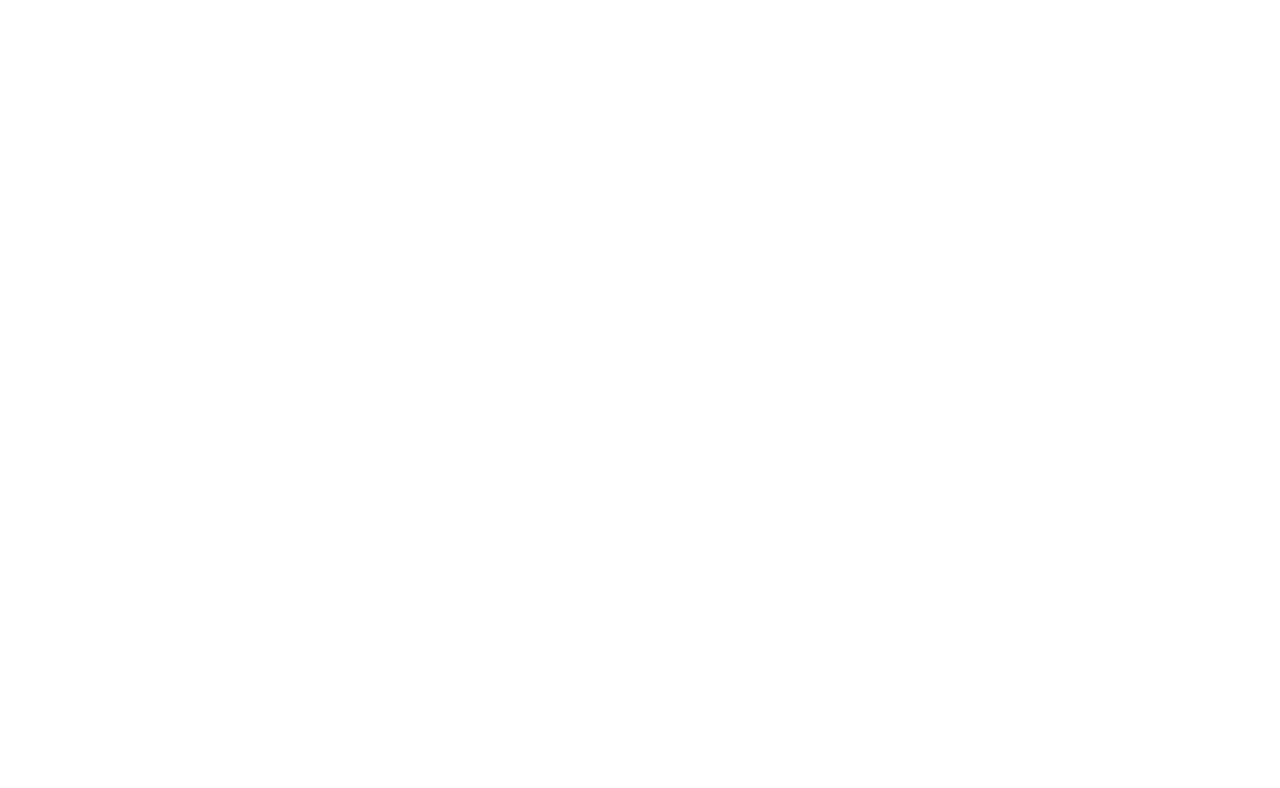
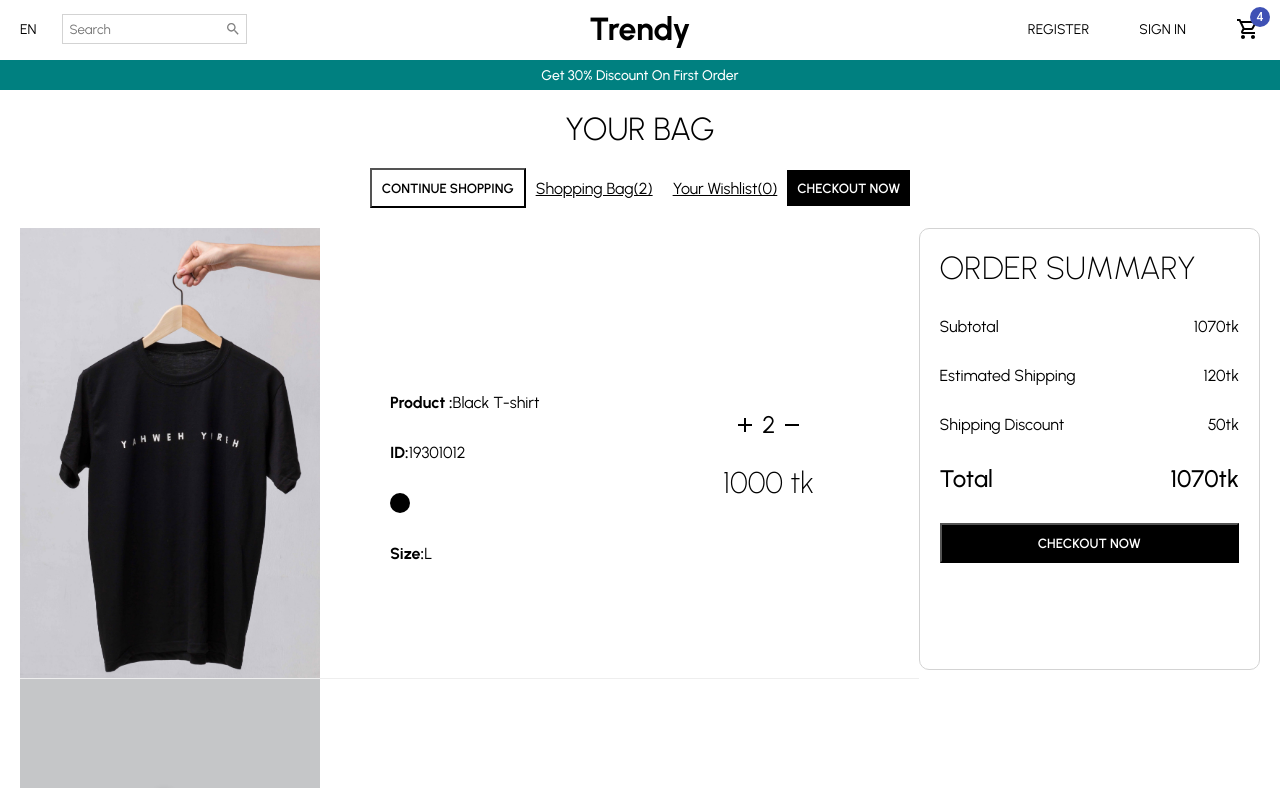
Before and after one commit to tanvir193palok/E-commerce-Site, a React (Create React App) app: page /cart in a window 1280 px wide. Before the commit this address had no page. Shown: the top 788 px of the page. Built offline with nearby package versions, Linux system fonts and the light colour scheme.

Commit message:
Routing to different pages added

```diff
--- a/src/App.jsx
+++ b/src/App.jsx
@@ -10,10 +10,10 @@
   return (
     <BrowserRouter>
       <Routes>
-        <Route path="/tanvir193palok.github.io/E-commerce-Site/" element={<Home />} />
+        <Route path="/E-commerce-Site" element={<Home />} />
         <Route path="/products/:category" element={<ProductList />} />
         <Route path="/product/:id" element={<Product />} />
-        <Route path="pages/cart" element={<Cart />} />
+        <Route path="/cart" element={<Cart />} />
         <Route path="pages/login" element={<Login />} />
         <Route path="pages/register" element={<Register />} />
       </Routes>
--- a/src/components/CategoryItem.jsx
+++ b/src/components/CategoryItem.jsx
@@ -1,4 +1,4 @@
-import { Link } from 'react-router-dom';
+import { Link, useNavigate } from 'react-router-dom';
 import {mobile} from '../responsive'
 import styled from "styled-components";
 
@@ -43,13 +43,19 @@
 `;
 
 const CategoryItem = ({item}) => {
+
+  const navigate = useNavigate();
+  const handleButtonClick = ()=>{
+      navigate('/products/:category');
+  }
+
   return (
     <Container>
     <Link to={`/products/${item.category}`}>
       <Image src={item.img} />
       <Info>
         <Title>{item.title}</Title>
-        <Button>SHOP NOW</Button>
+        <Button onClick={handleButtonClick}>SHOP NOW</Button>
       </Info>
       </Link>
     </Container>
--- a/src/components/Navbar.jsx
+++ b/src/components/Navbar.jsx
@@ -67,6 +67,14 @@
   cursor: pointer;
   ${mobile({ fontSize: "12px", marginLeft : "10px"})}
 `;
+const StyledLink = styled(Link)`
+  font-size: 14px;
+  margin-left: 25px;
+  text-decoration: none;
+  color: black;
+  cursor: pointer;
+  ${mobile({ fontSize: "12px", marginLeft : "10px"})}
+`;
 
 const Navbar = () => {
   return (
@@ -81,12 +89,14 @@
       </Left>
       <Center><Logo>Trendy</Logo></Center>
       <Right>
-        <MenuItem><Link to='../pages/Register'>REGISTER</Link></MenuItem>
-        <MenuItem><Link to='../pages/login'>SIGN IN</Link></MenuItem>
+        <MenuItem><StyledLink to='../pages/Register'>REGISTER</StyledLink></MenuItem>
+        <MenuItem><StyledLink to='../pages/login'>SIGN IN</StyledLink></MenuItem>
         <MenuItem>
-          <Badge badgeContent={4} color="primary">  {/*4 indicates the number of element added in shopping cart*/}
-            <ShoppingCartOutlined />
-        </Badge>
+          <StyledLink to='/cart'>
+            <Badge badgeContent={4} color="primary">  {/*4 indicates the number of element added in shopping cart*/}
+              <ShoppingCartOutlined />
+          </Badge>
+          </StyledLink>
         </MenuItem>
       </Right>
       </Wrapper>
--- a/src/components/Product.jsx
+++ b/src/components/Product.jsx
@@ -1,3 +1,4 @@
+import { Link } from "react-router-dom";
 import { FavoriteBorderOutlined, SearchOutlined, ShoppingCartOutlined } from "@material-ui/icons";
 import styled from "styled-components"
 
@@ -69,13 +70,17 @@
       <Circle />
       <Image src={item.img} />
       <Info>
+        <Link style={{ color: "black", textDecoration:"none"}} to='/cart'>
             <Icon>
                 <ShoppingCartOutlined />
             </Icon>
+        </Link>
 
+        <Link style={{ color: "black", textDecoration:"none"}} to='/product/:id'>
             <Icon>
                 <SearchOutlined />
             </Icon>
+        </Link>
 
         <Icon>
             <FavoriteBorderOutlined />
--- a/src/components/Slider.jsx
+++ b/src/components/Slider.jsx
@@ -4,6 +4,7 @@
 import { useState } from 'react';
 import { sliderItems } from '../data';
 import {mobile} from '../responsive'
+import { Link, useNavigate } from 'react-router-dom';
 
 const Container = styled.div`
     width: 100%;
@@ -90,6 +91,11 @@
             setSlideIndex(slideIndex < 2 ? slideIndex + 1 : 0);
         }
     };
+
+    const navigate = useNavigate();
+    const handleButtonClick = ()=>{
+        navigate('/products/:category');
+    }
   return (
     <Container>
         <Arrow direction="left" onClick={() => handleClick("left")}>
@@ -104,7 +110,7 @@
             <InfoContainer>
                 <Title>{item.title}</Title>
                 <Desc>{item.desc}</Desc>
-                <Button>SHOP NOW</Button>
+                <Button onClick={handleButtonClick}>SHOP NOW</Button>
             </InfoContainer>
           </Slide>
           ))}
```
Lines whose indentation alone changed are shown as unchanged.
